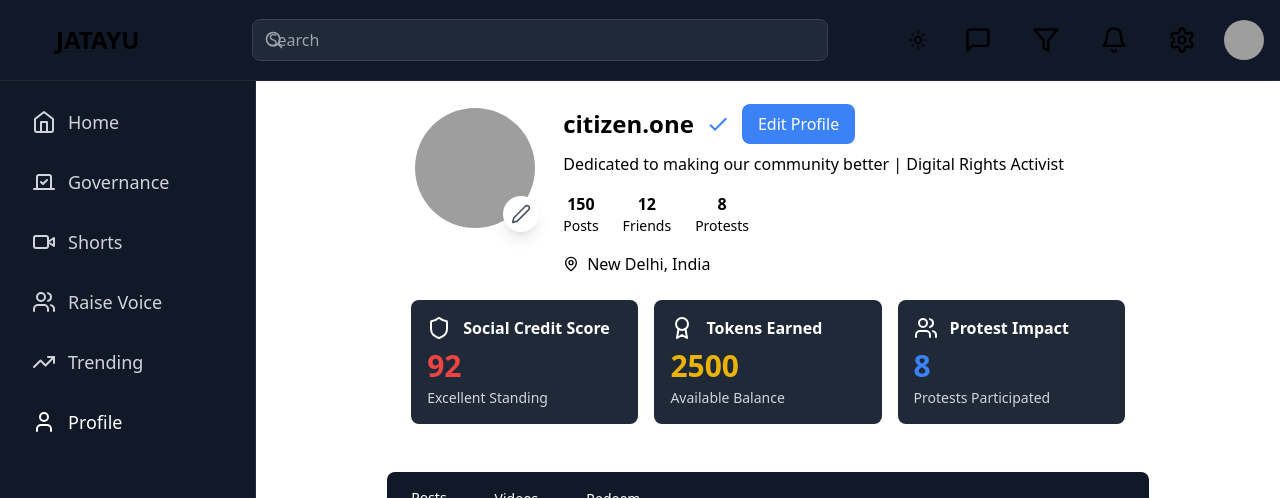
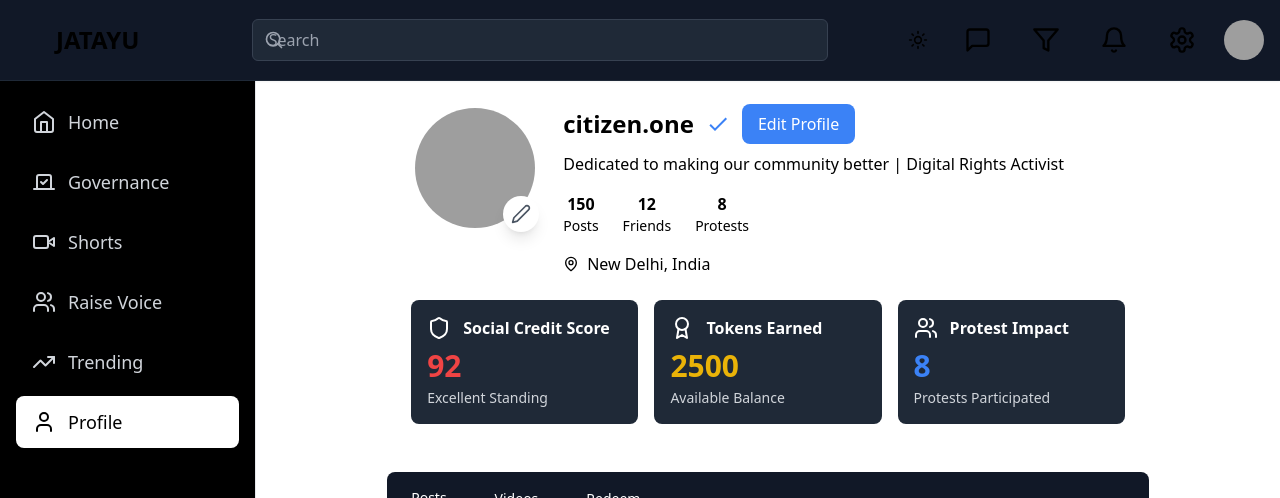
Before and after one commit to ShivanshupalINDIAN/Prototype, a React (Vite) app: page /home/profile in a window 1280 px wide. Shown: the top 498 px of the page. Built offline with nearby package versions, Linux system fonts and the light colour scheme; grey boxes are pictures that could not be loaded.

Commit message:
updated theme of sidebar

```diff
--- a/src/components/Header.tsx
+++ b/src/components/Header.tsx
@@ -22,9 +22,9 @@ export function Header() {
             <div className="relative">
               <Search className="absolute left-3 top-1/2 transform -translate-y-1/2 h-5 w-5 text-gray-400" />
               <input
-                type="search"
-                placeholder="Search content..."
-                className="w-full pl-10 pr-4 py-2 border border-gray-300 rounded-lg focus:outline-none focus:border-gray-500 placeholder:pl-2"
+              type="search"
+              placeholder="Search content..."
+              className="w-full pl-10 pr-4 py-2 border border-gray-300 rounded-full focus:outline-none focus:border-gray-500 placeholder:pl-2"
               />
             </div>
           </div>
--- a/src/components/navigation/Sidebar.tsx
+++ b/src/components/navigation/Sidebar.tsx
@@ -15,19 +15,22 @@ export function Sidebar() {
   const navigate = useNavigate();
   const location = useLocation();
 
+  // const isFeaturePage = navItems.some(item => location.pathname === item.path);
+
+
   return (
-    <aside className={`fixed left-0 top-20 h-full w-64 ${colors.primary.bg} ${colors.primary.border} border-r p-4`}>
+<aside className={`fixed left-0 top-20 h-full w-64 bg-black border-r p-4`}>
+
       <nav>
         <ul className="space-y-2">
           {navItems.map((item) => (
             <li key={item.path}>
               <button
                 onClick={() => navigate(item.path)}
-                className={`w-full flex items-center space-x-3 px-4 py-3 rounded-lg transition-colors ${
-                  location.pathname === item.path
-                    ? 'bg-gray-900 text-white'
-                    : `${colors.secondary.text} ${colors.primary.hover}`
-                }`}
+                className={`w-full flex items-center space-x-3 px-4 py-3 rounded-lg transition-colors text-white hover:bg-white hover:text-black ${location.pathname === item.path ? 'bg-white text-black' : `${colors.secondary.text} ${colors.primary.hover}`}`}
+                style={{ color: location.pathname === item.path ? 'black' : '' }}
+
+
               >
                 <item.icon className="h-6 w-6" />
                 <span className="text-lg">{item.label}</span>
--- a/src/pages/FilterPage.tsx
+++ b/src/pages/FilterPage.tsx
@@ -24,9 +24,19 @@ export function FilterPage() {
     }));
   };
 
-  const handleSubmit = () => {
+const handleSubmit = () => {
     console.log('Applied filters:', selectedFilters);
-    // Handle filter application logic here
+    // Example logic to apply filters (this should be replaced with actual filtering logic)
+    const filteredResults = allItems.filter(item => {
+        return (
+            (selectedFilters.contentType.length === 0 || selectedFilters.contentType.includes(item.contentType)) &&
+            (selectedFilters.topics.length === 0 || selectedFilters.topics.includes(item.topic)) &&
+            (selectedFilters.location.length === 0 || selectedFilters.location.includes(item.location)) &&
+            (selectedFilters.language.length === 0 || selectedFilters.language.includes(item.language))
+        );
+    });
+    console.log('Filtered results:', filteredResults);
+
   };
 
   const handleReset = () => {
--- a/src/styles/theme.ts
+++ b/src/styles/theme.ts
@@ -23,5 +23,6 @@ export const componentStyles = {
     primary: `px-4 py-2 bg-blue-500 text-white rounded-lg hover:bg-blue-600 transition-colors`,
     secondary: `px-4 py-2 bg-gray-200 dark:bg-gray-700 text-black dark:text-white rounded-lg hover:bg-gray-300 dark:hover:bg-gray-600 transition-colors`, // Updated to black for light background
   },
-  input: `w-full px-4 py-2 bg-white dark:bg-gray-800 border border-gray-200 dark:border-gray-700 rounded-lg text-gray-900 dark:text-white placeholder-gray-500 dark:placeholder-gray-400 focus:outline-none focus:ring-2 focus:ring-blue-500`,
+  input: `w-full px-4 py-2 bg-white dark:bg-gray-800 border border-gray-200 dark:border-gray-700 rounded-md text-gray-900 dark:text-white placeholder-gray-500 dark:placeholder-gray-400 focus:outline-none focus:ring-2 focus:ring-blue-500`,
+
 } as const;
```
Also changed, not shown: src/components/layout/Header.tsx (line endings or trailing spaces).
